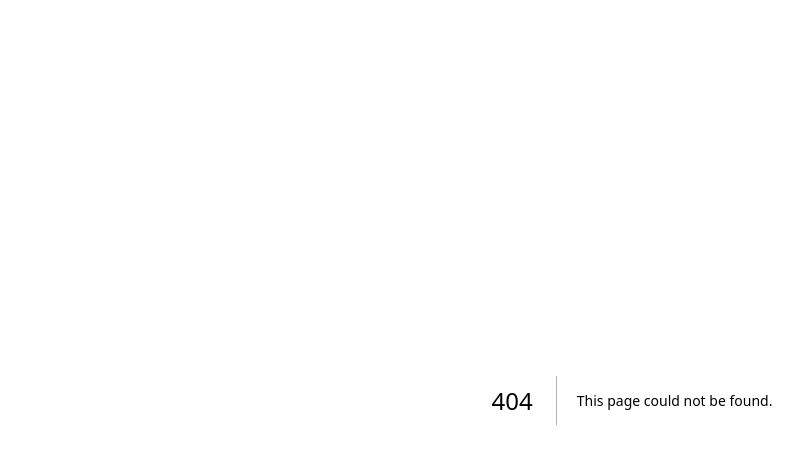
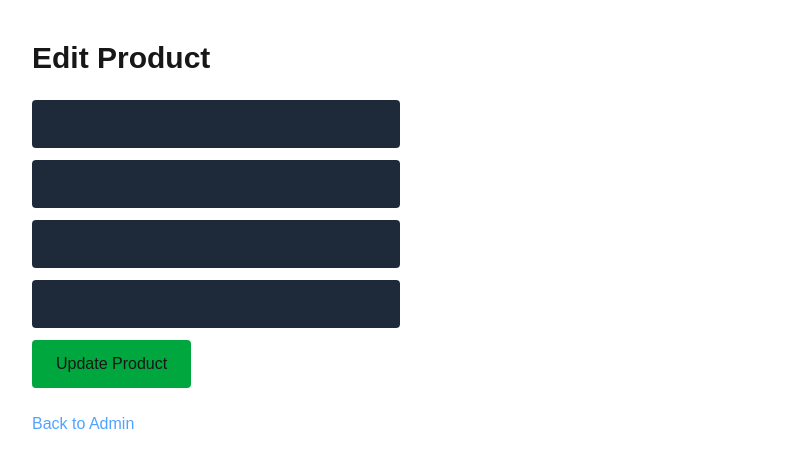
Before and after one commit to Ismail-cloud-hash/takumi-halal-mart, a Next.js app: page /admin/edit/1 in a window 1280 px wide. Before the commit this address had no page. Shown: the top 468 px of the page, without its empty margins (8-811 px from the left). Built offline with nearby package versions, Linux system fonts and the light colour scheme; no server answers; the database is empty.

Commit message:
Added edit product page

```diff
--- /dev/null
+++ b/app/admin/edit/[id]/page.tsx
@@ -0,0 +1,108 @@
+"use client";
+
+import { useEffect, useState } from "react";
+import { supabase } from "../../../../supabase";
+import { useParams } from "next/navigation";
+import Link from "next/link";
+
+export default function EditProduct(){
+
+  const params = useParams();
+  const id = params.id;
+
+  const [name,setName] = useState("");
+  const [price,setPrice] = useState("");
+  const [category,setCategory] = useState("");
+  const [description,setDescription] = useState("");
+
+  useEffect(()=>{
+
+    async function fetchProduct(){
+
+      const {data} = await supabase
+        .from("products")
+        .select("*")
+        .eq("id",id)
+        .single();
+
+      if(data){
+        setName(data.name);
+        setPrice(data.price);
+        setCategory(data.category);
+        setDescription(data.description);
+      }
+
+    }
+
+    fetchProduct();
+
+  },[id]);
+
+
+  async function updateProduct(){
+
+    await supabase
+      .from("products")
+      .update({
+        name,
+        price,
+        category,
+        description
+      })
+      .eq("id",id);
+
+    alert("Product Updated");
+
+  }
+
+
+  return(
+
+    <main className="p-10 max-w-md">
+
+      <h1 className="text-3xl font-bold mb-6">
+        Edit Product
+      </h1>
+
+      <input
+        className="w-full p-3 bg-gray-800 rounded mb-3"
+        value={name}
+        onChange={(e)=>setName(e.target.value)}
+      />
+
+      <input
+        className="w-full p-3 bg-gray-800 rounded mb-3"
+        value={price}
+        onChange={(e)=>setPrice(e.target.value)}
+      />
+
+      <input
+        className="w-full p-3 bg-gray-800 rounded mb-3"
+        value={category}
+        onChange={(e)=>setCategory(e.target.value)}
+      />
+
+      <input
+        className="w-full p-3 bg-gray-800 rounded mb-3"
+        value={description}
+        onChange={(e)=>setDescription(e.target.value)}
+      />
+
+      <button
+        onClick={updateProduct}
+        className="bg-green-600 px-6 py-3 rounded"
+      >
+        Update Product
+      </button>
+
+      <div className="mt-6">
+        <Link href="/admin" className="text-blue-400">
+          Back to Admin
+        </Link>
+      </div>
+
+    </main>
+
+  )
+
+}
```
